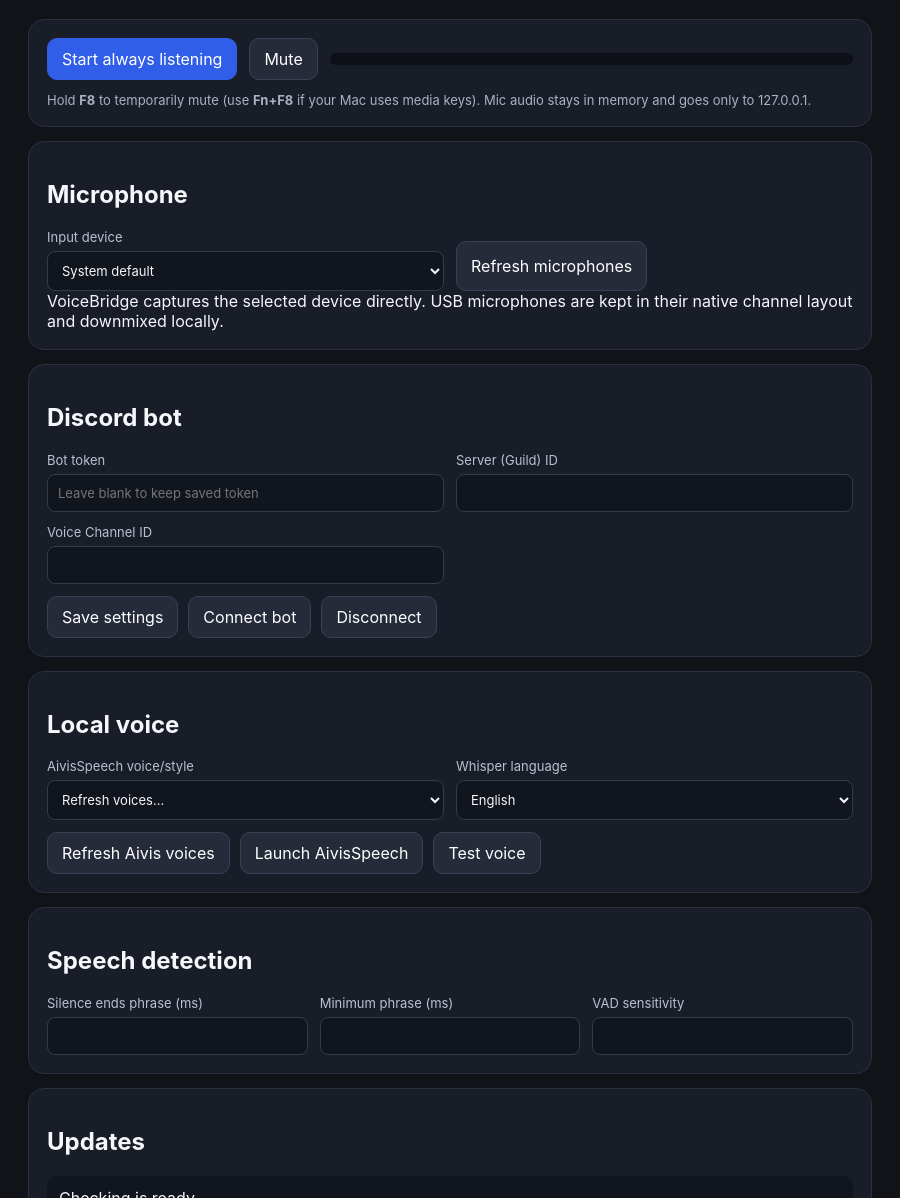
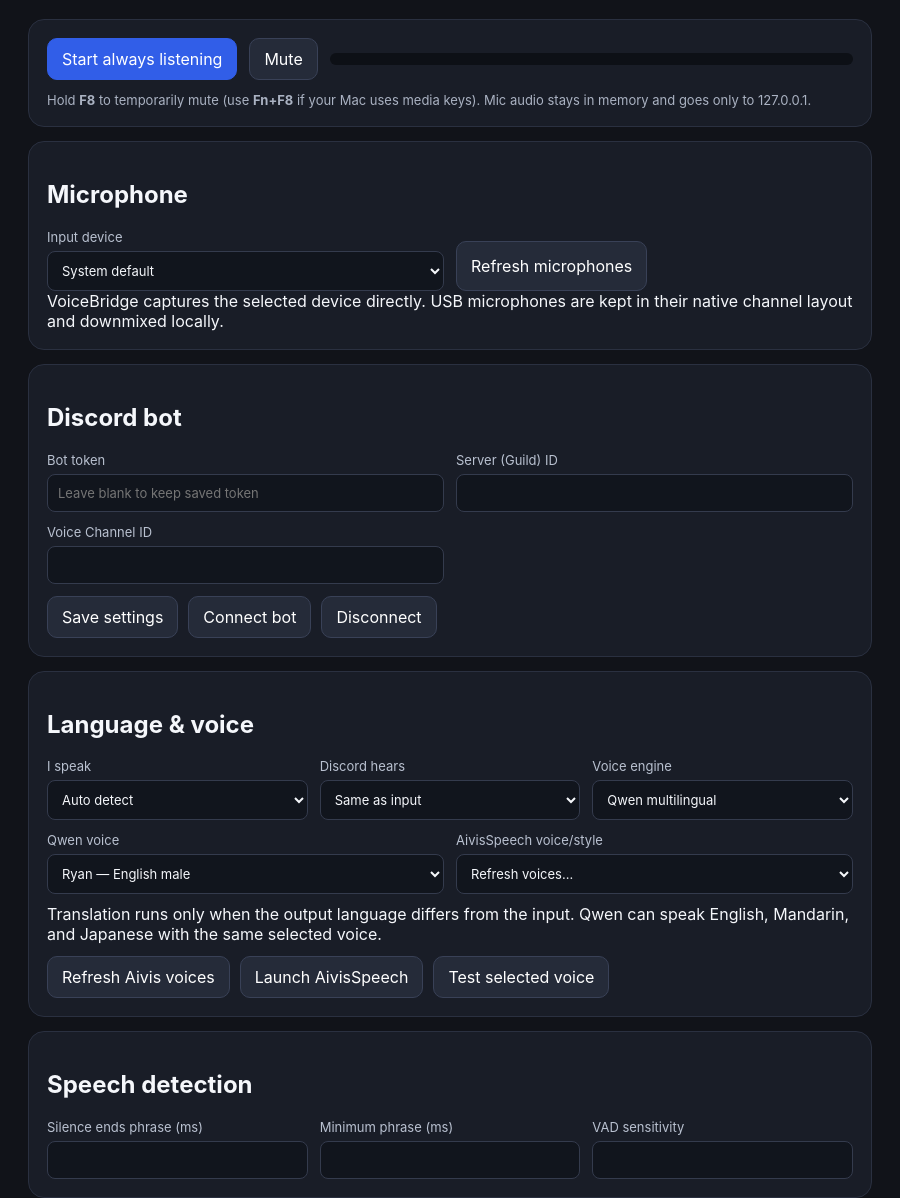
Before and after one commit to svonsavon/voicebridge, an Electron app: page src/renderer/index.html in a window 900 px wide. Shown: the part 98-1296 px from the top of the page. Drawn offline with Linux system fonts and the light colour scheme; no server answers.

Commit message:
Add multilingual language and voice controls

```diff
--- a/src/renderer/index.html
+++ b/src/renderer/index.html
@@ -51,23 +51,59 @@
     </section>
 
     <section>
-      <h2>Local voice</h2>
-      <div class="grid two">
+      <h2>Language & voice</h2>
+      <div class="grid three">
+        <label>I speak
+          <select id="inputLanguage">
+            <option value="auto">Auto detect</option>
+            <option value="en">English</option>
+            <option value="zh">Mandarin Chinese</option>
+            <option value="ja">Japanese</option>
+          </select>
+        </label>
+        <label>Discord hears
+          <select id="outputLanguage">
+            <option value="same">Same as input</option>
+            <option value="en">English</option>
+            <option value="zh">Mandarin Chinese</option>
+            <option value="ja">Japanese</option>
+          </select>
+        </label>
+        <label>Voice engine
+          <select id="ttsEngine">
+            <option value="qwen">Qwen multilingual</option>
+            <option value="aivis">AivisSpeech</option>
+          </select>
+        </label>
+      </div>
+
+      <div class="grid two" style="margin-top: 12px;">
+        <label>Qwen voice
+          <select id="qwenVoice">
+            <option value="Ryan">Ryan — English male</option>
+            <option value="Aiden">Aiden — English male</option>
+            <option value="Vivian">Vivian — Chinese female</option>
+            <option value="Serena">Serena — Chinese female</option>
+            <option value="Uncle_Fu">Uncle Fu — Chinese male</option>
+            <option value="Dylan">Dylan — Chinese male</option>
+            <option value="Eric">Eric — Chinese male</option>
+            <option value="Ono_Anna">Ono Anna — Japanese female</option>
+            <option value="Sohee">Sohee — Korean female</option>
+          </select>
+        </label>
         <label>AivisSpeech voice/style
           <select id="speakerId"><option value="">Refresh voices…</option></select>
         </label>
-        <label>Whisper language
-          <select id="whisperLanguage">
-            <option value="en">English</option>
-            <option value="auto">Auto detect</option>
-            <option value="ja">Japanese</option>
-          </select>
-        </label>
       </div>
+
+      <div class="hint" style="margin-top: 10px;">
+        Translation runs only when the output language differs from the input. Qwen can speak English, Mandarin, and Japanese with the same selected voice.
+      </div>
+
       <div class="row">
         <button id="refreshVoices">Refresh Aivis voices</button>
         <button id="launchAivis">Launch AivisSpeech</button>
-        <button id="testVoice">Test voice</button>
+        <button id="testVoice">Test selected voice</button>
       </div>
     </section>
 
```
